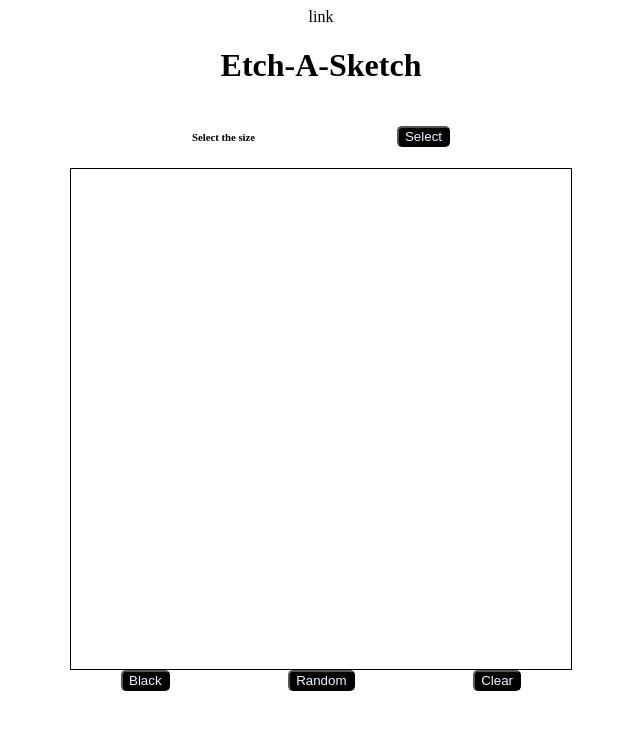
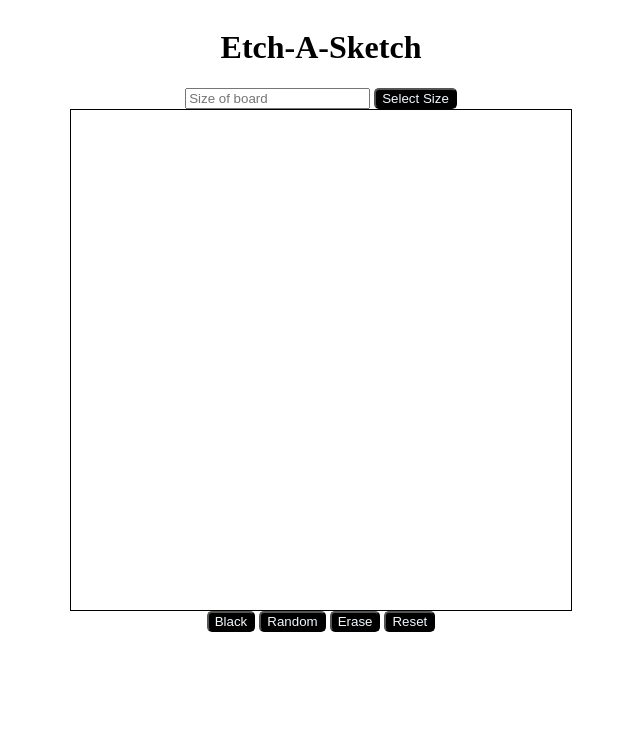
Before and after one commit to emarshall215/Etch-A-Sketch, a plain HTML site: page index.html in a window 1280 px wide. Shown: the whole page, without its empty margins (319-959 px from the left). Drawn offline with Linux system fonts and the light colour scheme.

Commit message:
reworked Javascript, button functionality

```diff
--- a/index.html
+++ b/index.html
@@ -6,22 +6,24 @@
     <meta name="viewport" content="width=device-width, initial-scale=1.0">
     <title>Etch-A-Sketch</title>
     <link rel="stylesheet" href="styles.css">
-    link
+
 </head>
 <body>
+<div class="flex-container"></div>
+<div class="title">
     <h1>Etch-A-Sketch</h1>
-    <div class="header">
-        <h6>Select the size</h6>
-        <button class="popup">Select</button>
-    </div>
-    <div class="board">
-
-    </div>
-    <div class="footer">
-        <button onclick="" class="black-btn">Black</button>
-        <button onclick="" class="randm-btn">Random</button>
-        <button onclick="" class="clear-btn">Clear</button>
-    </div>
+</div>
+<div class="content">
+    <input type="text" placeholder="Size of board" onchange="changeSize(this.value)">
+    <button>Select Size</button>
+</div>
+<div class="board"></div>
+<div class="buttons">
+    <button onclick="changeColor('black')">Black</button>
+    <button onclick="changeColor('random')">Random</button>
+    <button onclick="changeColor('white')">Erase</button>
+    <button onclick="resetBoard()">Reset</button>
+</div>
     <script src="main.js"></script>
 </body>
 </html>
--- a/main.js
+++ b/main.js
@@ -1,19 +1,46 @@
-document.addEventListener('DOMContentLoaded',function(){
-    createBoard(32);
-    console.log('hi')
-})
+let color = "black"
 
+function createBoard(size){
+    let board = document.querySelector(".board")
+    let squares = board.querySelectorAll('div');
+    squares.forEach((div)=> div.remove());
+board.style.gridTemplateColumns = `repeat(${size}, 1fr)`;
+board.style.gridTemplateRows = `repeat(${size}, 1fr)`;
 
-    function createBoard(size){
-        let board = document.querySelector('.board');
+let amount = size * size
+for(let i = 0; i < amount; i++){
+    let square = document.createElement("div");
+    square.addEventListener("mouseover", colorSquare);
+    square.style.backgroundColor = "white";
+    board.insertAdjacentElement("beforeend", square);
+}
+}
 
-    board.style.gridTemplateColumns = `repeat(${size}, 1fr)`;
-    board.style.gridTemplateRows = `repeat(${size}, 1fr)`;
+createBoard(16);
 
+function changeSize(input) {
+    if(input >= 2 || input <= 100){
+        createBoard(input);
+    } else{
+        console.log("invalid option");
+    }
+}
 
-        let numDivs = size * size;
+function colorSquare(){
+    if(color ==  "random"){
+        this.style.backgroundColor = `hsla(${Math.random() * 360}, 100%, 50%, 1)`;
+    } else {
+        this.style.backgroundColor = color;
+    }
 
-        for(let i = 0; i < numDivs; i++);
-            let div = document.createElement("div");
-            board.insertAdjacentElement("beforeend", div);
-    }
+}
+
+function changeColor(choice){
+    color = choice;
+}
+
+function resetBoard(){
+    let board = document.querySelector(".board")
+    let squares = board.querySelectorAll('div');
+    squares.forEach((div)=> div.style.backgroundColor = "white");
+}
--- a/styles.css
+++ b/styles.css
@@ -3,23 +3,6 @@ body {
     justify-content: center;
     align-items: center;
     flex-direction: column;
-}
-
-.header{
-    display: flex;
-    flex-direction: row;
-    align-items: center;
-    width: 400px;
-    justify-content: space-around;
-}
-
-.footer{
-    display:flex;
-    flex-direction: row;
-    justify-content: space-between;
-    align-items: center;
-    width: 400px;
-
 }
 
 .board{
```
